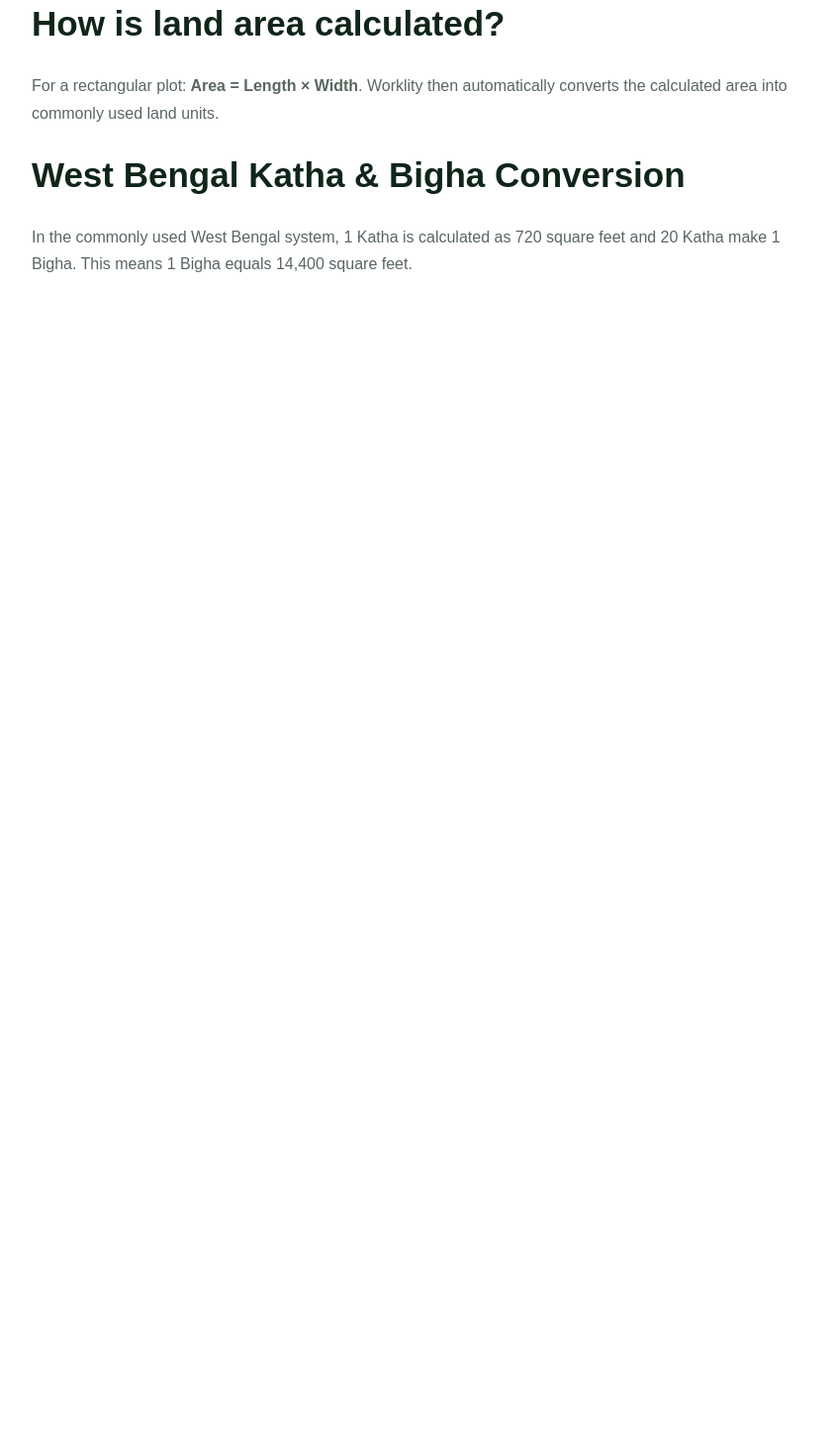
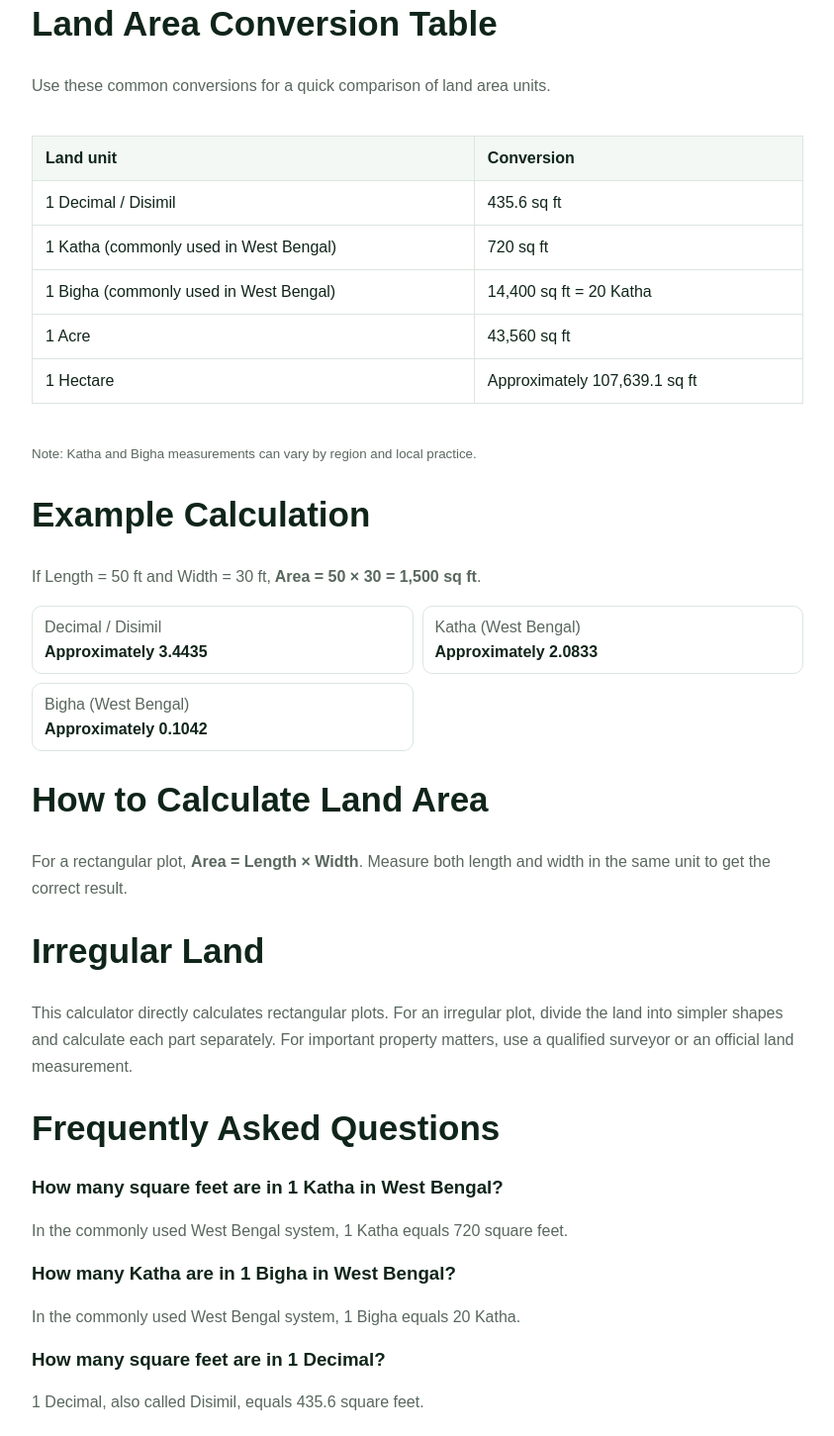
Before and after one commit to Arintri/worklity, a Next.js app: page /land-area-calculator in a window 1280 px wide. Shown: the part 940-2391 px from the top of the page at 99% size, without its empty margins (218-1061 px from the left). Before the commit the page ends 1300 px from the top, so only its background shows below. Built offline with nearby package versions, Linux system fonts and the light colour scheme.

Commit message:
Improve land area calculator content

```diff
--- a/app/land-area-calculator/LandAreaCalculatorClient.js
+++ b/app/land-area-calculator/LandAreaCalculatorClient.js
@@ -310,37 +310,222 @@ export default function LandAreaCalculatorClient() {
       <section className="explain">
         <h2>
           {bn
-            ? "জমির ক্ষেত্রফল কীভাবে হিসাব করা হয়?"
-            : "How is land area calculated?"}
+            ? "জমির ক্ষেত্রফল রূপান্তর টেবিল"
+            : "Land Area Conversion Table"}
+        </h2>
+
+        <p>
+          {bn
+            ? "জমির ক্ষেত্রফলের প্রচলিত এককগুলোর দ্রুত তুলনার জন্য নিচের রূপান্তরগুলো ব্যবহার করুন।"
+            : "Use these common conversions for a quick comparison of land area units."}
+        </p>
+
+        <div style={{ overflowX: "auto" }}>
+          <table
+            style={{
+              width: "100%",
+              borderCollapse: "collapse",
+              margin: "20px 0",
+              minWidth: "520px",
+            }}
+          >
+            <thead>
+              <tr>
+                <th
+                  style={{
+                    padding: "13px",
+                    textAlign: "left",
+                    border: "1px solid var(--line)",
+                    background: "var(--s)",
+                  }}
+                >
+                  {bn ? "জমির একক" : "Land unit"}
+                </th>
+                <th
+                  style={{
+                    padding: "13px",
+                    textAlign: "left",
+                    border: "1px solid var(--line)",
+                    background: "var(--s)",
+                  }}
+                >
+                  {bn ? "রূপান্তর" : "Conversion"}
+                </th>
+              </tr>
+            </thead>
+            <tbody>
+              <tr>
+                <td style={{ padding: "13px", border: "1px solid var(--line)" }}>
+                  {bn ? "১ ডেসিমেল / ডিসিমিল" : "1 Decimal / Disimil"}
+                </td>
+                <td style={{ padding: "13px", border: "1px solid var(--line)" }}>
+                  {bn ? "৪৩৫.৬ স্কয়ার ফিট" : "435.6 sq ft"}
+                </td>
+              </tr>
+              <tr>
+                <td style={{ padding: "13px", border: "1px solid var(--line)" }}>
+                  {bn
+                    ? "১ কাঠা (পশ্চিমবঙ্গে প্রচলিত)"
+                    : "1 Katha (commonly used in West Bengal)"}
+                </td>
+                <td style={{ padding: "13px", border: "1px solid var(--line)" }}>
+                  {bn ? "৭২০ স্কয়ার ফিট" : "720 sq ft"}
+                </td>
+              </tr>
+              <tr>
+                <td style={{ padding: "13px", border: "1px solid var(--line)" }}>
+                  {bn
+                    ? "১ বিঘা (পশ্চিমবঙ্গে প্রচলিত)"
+                    : "1 Bigha (commonly used in West Bengal)"}
+                </td>
+                <td style={{ padding: "13px", border: "1px solid var(--line)" }}>
+                  {bn
+                    ? "১৪,৪০০ স্কয়ার ফিট = ২০ কাঠা"
+                    : "14,400 sq ft = 20 Katha"}
+                </td>
+              </tr>
+              <tr>
+                <td style={{ padding: "13px", border: "1px solid var(--line)" }}>
+                  {bn ? "১ একর" : "1 Acre"}
+                </td>
+                <td style={{ padding: "13px", border: "1px solid var(--line)" }}>
+                  {bn ? "৪৩,৫৬০ স্কয়ার ফিট" : "43,560 sq ft"}
+                </td>
+              </tr>
+              <tr>
+                <td style={{ padding: "13px", border: "1px solid var(--line)" }}>
+                  {bn ? "১ হেক্টর" : "1 Hectare"}
+                </td>
+                <td style={{ padding: "13px", border: "1px solid var(--line)" }}>
+                  {bn ? "প্রায় ১,০৭,৬৩৯.১ স্কয়ার ফিট" : "Approximately 107,639.1 sq ft"}
+                </td>
+              </tr>
+            </tbody>
+          </table>
+        </div>
+
+        <p>
+          <small>
+            {bn
+              ? "নোট: কাঠা ও বিঘার মাপ অঞ্চল ও স্থানীয় রীতি অনুযায়ী ভিন্ন হতে পারে।"
+              : "Note: Katha and Bigha measurements can vary by region and local practice."}
+          </small>
+        </p>
+
+        <h2>{bn ? "উদাহরণসহ হিসাব" : "Example Calculation"}</h2>
+
+        <p>
+          {bn ? (
+            <>
+              দৈর্ঘ্য = ৫০ ফুট এবং প্রস্থ = ৩০ ফুট হলে,
+              <b> ক্ষেত্রফল = ৫০ × ৩০ = ১,৫০০ স্কয়ার ফিট</b>।
+            </>
+          ) : (
+            <>
+              If Length = 50 ft and Width = 30 ft,
+              <b> Area = 50 × 30 = 1,500 sq ft</b>.
+            </>
+          )}
+        </p>
+
+        <div className="results">
+          <div>
+            {bn ? "ডেসিমেল / ডিসিমিল" : "Decimal / Disimil"}
+            <b>{bn ? "প্রায় ৩.৪৪৩৫" : "Approximately 3.4435"}</b>
+          </div>
+          <div>
+            {bn ? "কাঠা (পশ্চিমবঙ্গ)" : "Katha (West Bengal)"}
+            <b>{bn ? "প্রায় ২.০৮৩৩" : "Approximately 2.0833"}</b>
+          </div>
+          <div>
+            {bn ? "বিঘা (পশ্চিমবঙ্গ)" : "Bigha (West Bengal)"}
+            <b>{bn ? "প্রায় ০.১০৪২" : "Approximately 0.1042"}</b>
+          </div>
+        </div>
+
+        <h2>
+          {bn
+            ? "জমির ক্ষেত্রফল কীভাবে হিসাব করবেন"
+            : "How to Calculate Land Area"}
         </h2>
 
         <p>
           {bn ? (
             <>
-              আয়তাকার জমির সাধারণ হিসাব:
-              <b> ক্ষেত্রফল = দৈর্ঘ্য × প্রস্থ</b>। এরপর Worklity
-              সেই ক্ষেত্রফলকে বিভিন্ন জমির এককে পরিবর্তন করে দেখায়।
+              আয়তাকার জমির জন্য <b>ক্ষেত্রফল = দৈর্ঘ্য × প্রস্থ</b>। সঠিক
+              ফল পেতে দৈর্ঘ্য ও প্রস্থ—দুটিই একই এককে মাপুন।
             </>
           ) : (
             <>
-              For a rectangular plot:
-              <b> Area = Length × Width</b>. Worklity then
-              automatically converts the calculated area into
-              commonly used land units.
+              For a rectangular plot, <b>Area = Length × Width</b>. Measure
+              both length and width in the same unit to get the correct result.
             </>
           )}
         </p>
 
-        <h2>
-          {bn
-            ? "পশ্চিমবঙ্গে কাঠা ও বিঘার হিসাব"
-            : "West Bengal Katha & Bigha Conversion"}
-        </h2>
+        <h2>{bn ? "অনিয়মিত আকৃতির জমি" : "Irregular Land"}</h2>
 
         <p>
           {bn
-            ? "পশ্চিমবঙ্গে প্রচলিত হিসাবে ১ কাঠা = ৭২০ স্কয়ার ফিট এবং ২০ কাঠা = ১ বিঘা। অর্থাৎ ১ বিঘা = ১৪,৪০০ স্কয়ার ফিট।"
-            : "In the commonly used West Bengal system, 1 Katha is calculated as 720 square feet and 20 Katha make 1 Bigha. This means 1 Bigha equals 14,400 square feet."}
+            ? "এই ক্যালকুলেটর সরাসরি আয়তাকার জমির ক্ষেত্রফল হিসাব করে। অনিয়মিত আকৃতির জমিকে সহজ কয়েকটি আকৃতিতে ভাগ করে আলাদাভাবে হিসাব করা যেতে পারে। গুরুত্বপূর্ণ সম্পত্তি-সংক্রান্ত কাজে যোগ্য সার্ভেয়ার বা সরকারি জমি পরিমাপের সহায়তা নিন।"
+            : "This calculator directly calculates rectangular plots. For an irregular plot, divide the land into simpler shapes and calculate each part separately. For important property matters, use a qualified surveyor or an official land measurement."}
+        </p>
+
+        <h2>{bn ? "সাধারণ প্রশ্ন" : "Frequently Asked Questions"}</h2>
+
+        <h3>
+          {bn
+            ? "পশ্চিমবঙ্গে ১ কাঠায় কত স্কয়ার ফিট?"
+            : "How many square feet are in 1 Katha in West Bengal?"}
+        </h3>
+        <p>
+          {bn
+            ? "পশ্চিমবঙ্গে প্রচলিত হিসাবে ১ কাঠা = ৭২০ স্কয়ার ফিট।"
+            : "In the commonly used West Bengal system, 1 Katha equals 720 square feet."}
+        </p>
+
+        <h3>
+          {bn
+            ? "পশ্চিমবঙ্গে ১ বিঘায় কত কাঠা?"
+            : "How many Katha are in 1 Bigha in West Bengal?"}
+        </h3>
+        <p>
+          {bn
+            ? "পশ্চিমবঙ্গে প্রচলিত হিসাবে ১ বিঘা = ২০ কাঠা।"
+            : "In the commonly used West Bengal system, 1 Bigha equals 20 Katha."}
+        </p>
+
+        <h3>
+          {bn
+            ? "১ ডেসিমেলে কত স্কয়ার ফিট?"
+            : "How many square feet are in 1 Decimal?"}
+        </h3>
+        <p>
+          {bn
+            ? "১ ডেসিমেল বা ডিসিমিল = ৪৩৫.৬ স্কয়ার ফিট।"
+            : "1 Decimal, also called Disimil, equals 435.6 square feet."}
+        </p>
+
+        <h3>
+          {bn
+            ? "স্থানভেদে কাঠা ও বিঘার মাপ কি আলাদা হতে পারে?"
+            : "Can Katha and Bigha measurements vary by location?"}
+        </h3>
+        <p>
+          {bn
+            ? "হ্যাঁ। অঞ্চল ও স্থানীয় রীতি অনুযায়ী কাঠা ও বিঘার মাপ ভিন্ন হতে পারে, তাই স্থানীয় মাপ যাচাই করুন।"
+            : "Yes. Their sizes can vary by region and local practice, so check the conversion used in your location."}
+        </p>
+
+        <h3>
+          {bn
+            ? "সরকারি জমি রেজিস্ট্রেশনের জন্য কি এই ক্যালকুলেটর ব্যবহার করা যাবে?"
+            : "Can I use this calculator for official land registration?"}
+        </h3>
+        <p>
+          {bn
+            ? "এটি সাধারণ হিসাব ও আনুমানিক রূপান্তরের জন্য। রেজিস্ট্রেশন বা গুরুত্বপূর্ণ সম্পত্তি-সংক্রান্ত কাজে সরকারি রেকর্ড এবং যোগ্য পেশাদারের পরিমাপ ব্যবহার করুন।"
+            : "Use it for general calculations and estimates. For registration or important property matters, rely on official records and measurements from a qualified professional."}
         </p>
       </section>
     </main>
```
